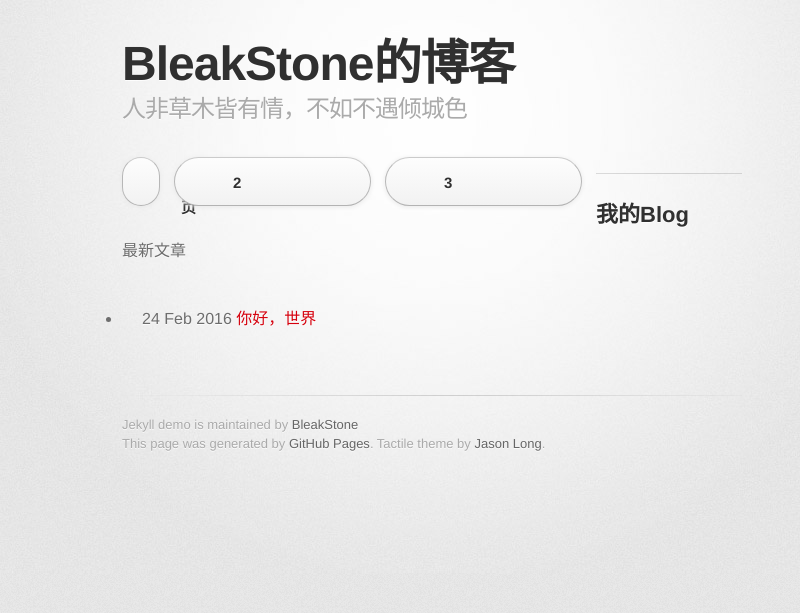
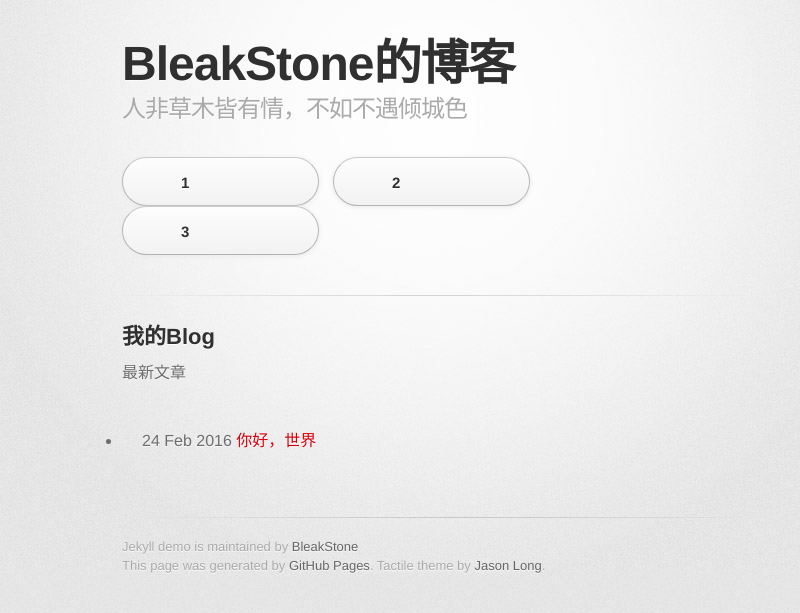
Before and after one commit to BleakStone/blog, a Jekyll site: the page built from index.html, in a window 1280 px wide. Shown: the top 613 px of the page, without its empty margins (208-1008 px from the left). Built offline with Jekyll 4.4.1, drawn with Linux system fonts in a browser that asks for light colours; some web fonts are replaced.

Commit message:
Update default.html

```diff
--- a/_layouts/default.html
+++ b/_layouts/default.html
@@ -36,23 +36,21 @@
           <h1>BleakStone的博客</h1>
           <h2>人非草木皆有情，不如不遇倾城色</h2>
         </header>
- <!--
+
         <section id="downloads" class="clearfix">
 
-
+        <!--
           <a href="https://github.com/BleakStone/jekyll_demo/zipball/master" id="download-zip" class="button"><span>Download .zip</span></a>
           <a href="https://github.com/BleakStone/jekyll_demo/tarball/master" id="download-tar-gz" class="button"><span>Download .tar.gz</span></a>
           <a href="https://github.com/BleakStone/jekyll_demo" id="view-on-github" class="button"><span>View on GitHub</span></a>
-
+          -->
           <a href="" id="" class="button"><span>1</span></a>
           <a href="" id="" class="button"><span>2</span></a>
           <a href="" id="" class="button"><span>3</span></a>
 
         </section>
-   -->
-          <a href="" id="" class="button" style="width:20px;"><span>首页</span></a>
-          <a href="" id="" class="button"><span>2</span></a>
-          <a href="" id="" class="button"><span>3</span></a>
+
+
         <hr>
         <section id="main_content">
           {{ content }}
```
